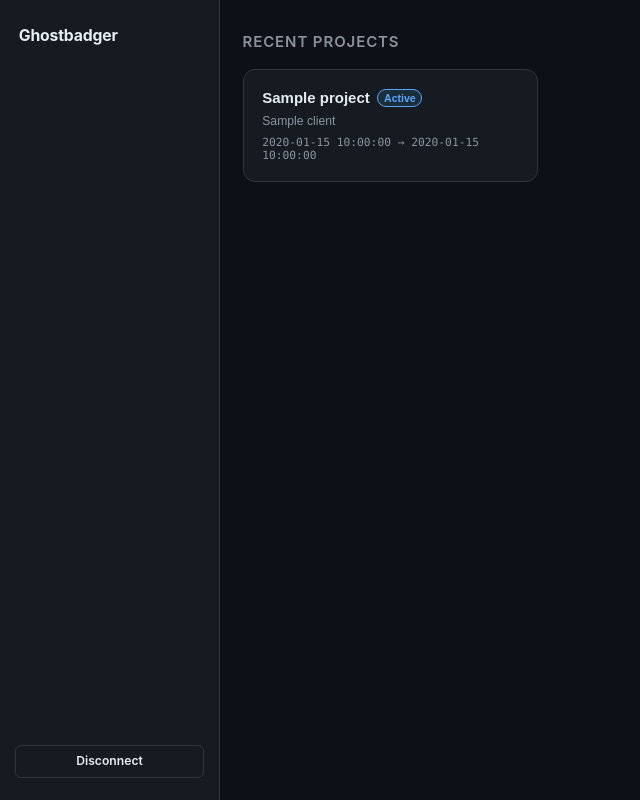
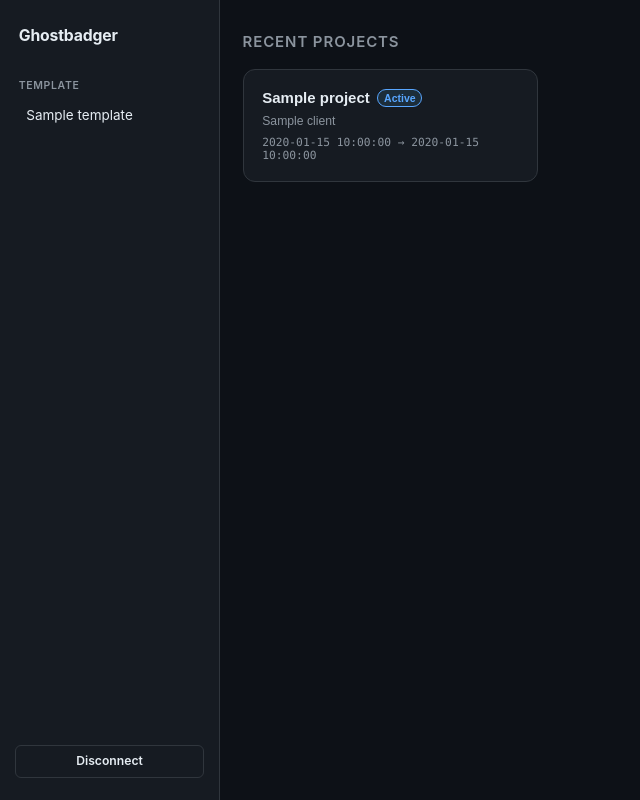
Before and after one commit to ValienteTechnologies/ghostbadger, a Flask app: template app/templates/dashboard/index.html in a window 1280 px wide. Shown: the whole page, without its empty margins (0-640 px from the left). Run offline with Flask 3, Linux system fonts and the light colour scheme; the template is opened without the code that fills it: most values are stand-ins (such as "Sample title", 1, 10 or a date in 2020).

Commit message:
add template selection

```diff
--- a/app/static/css/style.css
+++ b/app/static/css/style.css
@@ -218,6 +218,37 @@ html, body {
 
 .drawer__nav { flex: 1; }
 
+.drawer__nav-label {
+  font-size: .7rem;
+  font-weight: 600;
+  color: var(--color-muted);
+  text-transform: uppercase;
+  letter-spacing: .06em;
+  padding: 0 .25rem;
+  margin-bottom: .375rem;
+}
+
+.drawer__template-item {
+  display: block;
+  width: 100%;
+  text-align: left;
+  padding: .45rem .75rem;
+  border-radius: var(--radius-sm);
+  border: none;
+  background: transparent;
+  color: var(--color-text);
+  font-size: .9rem;
+  font-family: var(--font-sans);
+  cursor: pointer;
+  transition: background .1s;
+}
+.drawer__template-item:hover { background: var(--color-border); }
+.drawer__template-item--active {
+  background: rgba(88,166,255,.12);
+  color: var(--color-accent);
+  font-weight: 600;
+}
+
 .dashboard__main {
   flex: 1;
   padding: 2rem 1.5rem;
--- a/app/templates/dashboard/index.html
+++ b/app/templates/dashboard/index.html
@@ -7,7 +7,17 @@
 
   <nav class="drawer">
     <span class="drawer__brand">Ghostbadger</span>
-    <div class="drawer__nav"></div>
+    <div class="drawer__nav">
+      {% if templates %}
+        <p class="drawer__nav-label">Template</p>
+        {% for t in templates %}
+          <button
+            class="drawer__template-item{% if t.name == selected_template %} drawer__template-item--active{% endif %}"
+            data-template="{{ t.name }}"
+          >{{ t.name }}</button>
+        {% endfor %}
+      {% endif %}
+    </div>
     <a class="btn btn--secondary btn--sm" href="{{ url_for('onboarding.logout') }}">Disconnect</a>
   </nav>
 
@@ -201,6 +211,24 @@
     jsonBlock.textContent = "";
   });
 
+  // ── Template selector ──────────────────────────────────────────
+  document.querySelectorAll(".drawer__template-item").forEach((btn) => {
+    btn.addEventListener("click", async () => {
+      const name = btn.dataset.template;
+      try {
+        const resp = await fetch("/dashboard/api/template/select", {
+          method: "POST",
+          headers: { "Content-Type": "application/json" },
+          body: JSON.stringify({ name }),
+        });
+        if (!resp.ok) return;
+        document.querySelectorAll(".drawer__template-item").forEach((b) =>
+          b.classList.toggle("drawer__template-item--active", b === btn)
+        );
+      } catch (_) {}
+    });
+  });
+
   // ── Util ───────────────────────────────────────────────────────
   function escHtml(str) {
     return str.replace(/[&<>"']/g, (c) =>
```
Also changed, not shown: app/dashboard/routes.py (+24 -2 lines).
